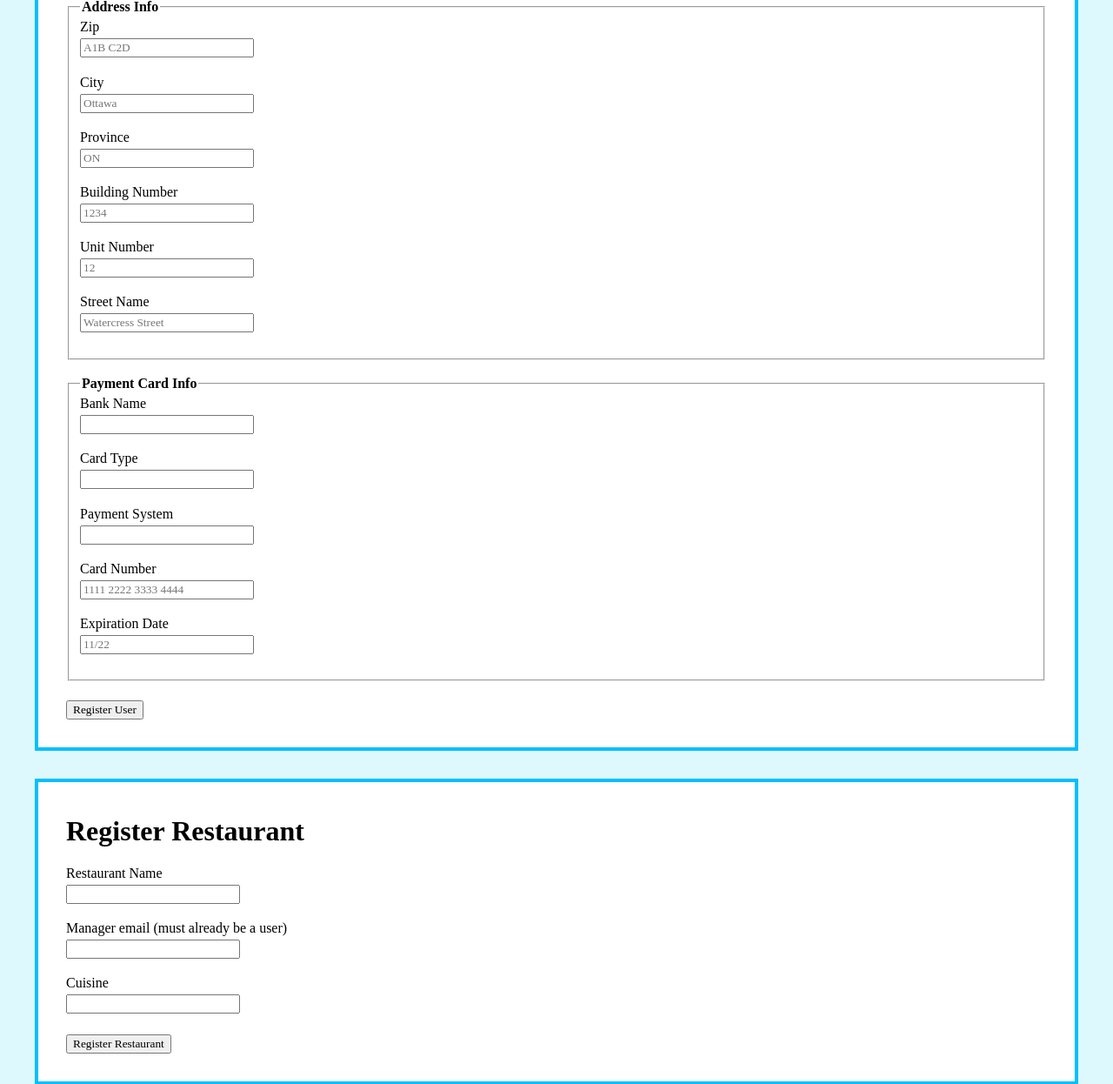
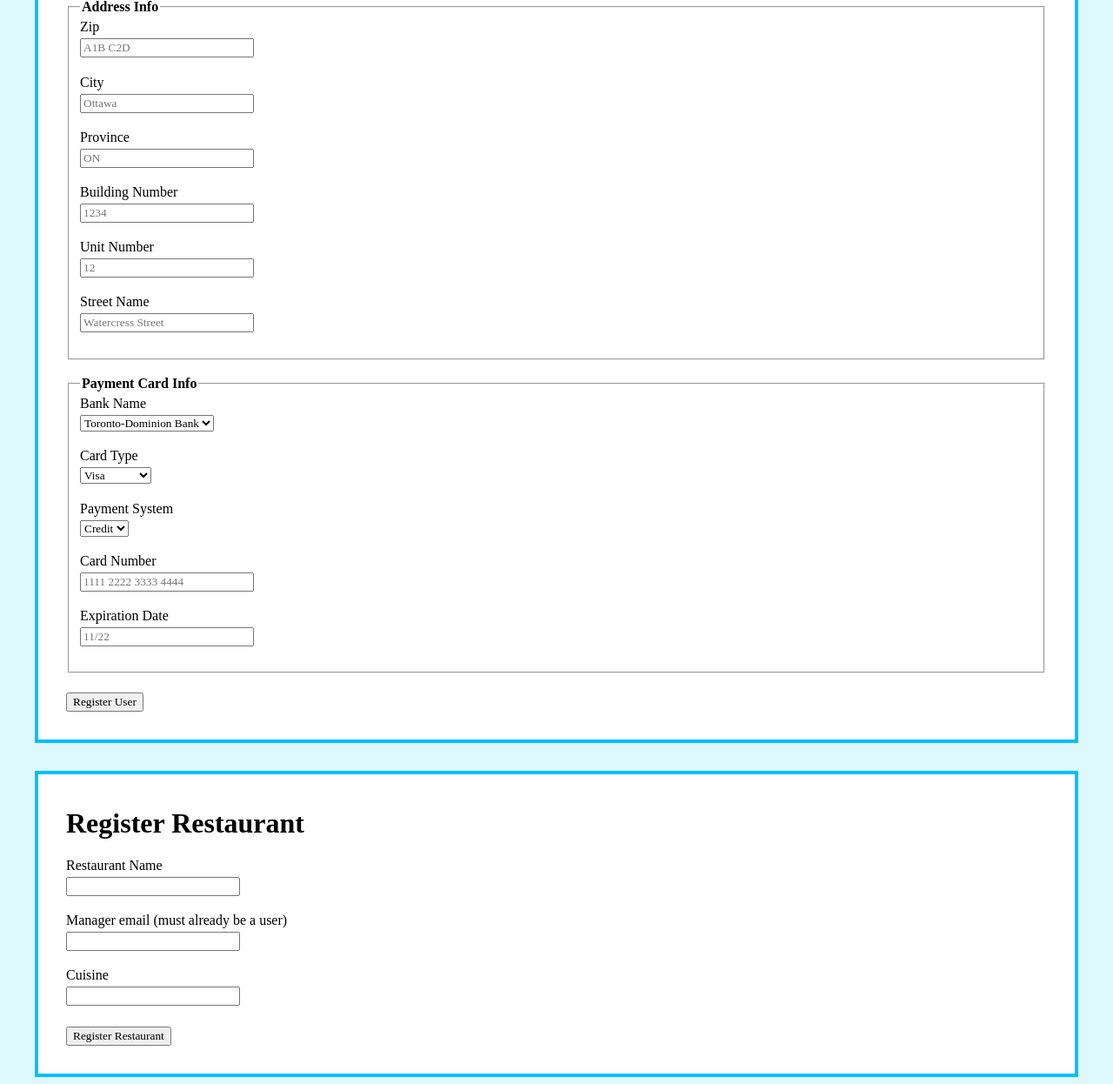
Before and after one commit to SpeedyFoods/database, a Flask app: page / in a window 1280 px wide. Shown: the part 668-1914 px from the top of the page at 87% size. Run offline with Flask 2, Linux system fonts and the light colour scheme.

Commit message:
fixes related to form submission

```diff
--- a/app.py
+++ b/app.py
@@ -10,6 +10,8 @@ from utils.create_tables import create_tables
 from handlers import insert_restaurant_item, register_user, register_restaurant, place_order, rate_restaurant, view_orders, view_restaurant_items, view_restaurants, view_users
 from utils.insert_single_rows import insert_sample_rows
 
+from utils.fake_values import bank_names
+
 app = Flask(__name__)
 
 from db_client import db, cursor
@@ -18,8 +20,7 @@ from db_client import db, cursor
 def hello_world():
     return render_template(
             'home.html',
-            title="Home",
-            description="Order Now!"
+            bank_names=bank_names
         )
 
 
--- a/templates/home.html
+++ b/templates/home.html
@@ -1,6 +1,4 @@
 <!-- TODO:
-    - should payment_system and bank_name be enums
-        - standardized place for lists of names (used by random gen as well)
     - get card expiry date working: 11/22 -> SQL date
 -->
 <!DOCTYPE html>
@@ -25,7 +23,7 @@
             margin-bottom: 1.2rem;
         }
 
-        form input {
+        form input, form select {
             margin-top: 0.25rem;
             font-family: 'Times New Roman', Times, serif;
         }
@@ -110,13 +108,13 @@
                 <legend><strong>User type</strong></legend>
 
                 <label for="consumer">Consumer</label>
-                <input type="radio" id="consumer" name="user_type" value="0" checked><br>
+                <input type="radio" id="consumer" name="type" value="0" checked><br>
 
                 <label for="restaurant_manager">Restaurant Manager</label>
-                <input type="radio" id="restaurant_manager" name="user_type" value="1"><br>
+                <input type="radio" id="restaurant_manager" name="type" value="1"><br>
 
                 <label for="speeder">Speeder</label>
-                <input type="radio" id="speeder" name="user_type" value="2"><br>
+                <input type="radio" id="speeder" name="type" value="2"><br>
             </fieldset>
             <br>
             <fieldset>
@@ -152,15 +150,27 @@
                 <legend><strong>Payment Card Info</strong></legend>
                 <div>
                     <label for="bank_name">Bank Name</label><br>
-                    <input type="text" id="bank_name" name="bank_name" required>
+                    <select name="bank_name" id="bank_name">
+                        {% for bank in bank_names %}
+                            <option value="{{ bank }}">{{ bank }}</option>
+                        {% endfor %}
+                    </select>
+
+                    <!-- <input type="" id="bank_name" name="bank_name" required> -->
                 </div>
                 <div>
                     <label for="card_type">Card Type</label><br>
-                    <input type="text" id="card_type" name="card_type" required>
+                    <select name="card_type" id="card_type">
+                        <option value="visa">Visa</option>
+                        <option value="mastercard">Mastercard</option>
+                    </select>
                 </div>
                 <div>
                     <label for="payment_system">Payment System</label><br>
-                    <input type="text" id="payment_system" name="payment_system" required>
+                    <select name="payment_system" id="payment_system">
+                        <option value="credit">Credit</option>
+                        <option value="debit">Debit</option>
+                    </select>
                 </div>
                 <div>
                     <!-- https://stackoverflow.com/questions/48534229/what-is-the-correct-input-type-for-credit-card-numbers -->
--- a/utils/fake_values.py
+++ b/utils/fake_values.py
@@ -88,14 +88,14 @@ fake_emails = [
 ]
 
 bank_names = [
-    "Toronto-Dominion Bank.",
-    "Royal Bank of Canada.",
-    "Bank of Nova Scotia.",
-    "Bank of Montreal.",
-    "CIBC.",
-    "Desjardins Group.",
-    "National Bank.",
-    "HSBC Bank.",
+    "Toronto-Dominion Bank",
+    "Royal Bank of Canada",
+    "Bank of Nova Scotia",
+    "Bank of Montreal",
+    "CIBC",
+    "Desjardins Group",
+    "National Bank",
+    "HSBC",
 ]
 
 email_providers = [
--- a/utils/helper.py
+++ b/utils/helper.py
@@ -41,7 +41,7 @@ def get_random_restaurant_from_db():
 
 
 def split_card_number(card_number):
-    return [card_number[0:5], card_number[5:]]
+    return [card_number[:6], card_number[6:]]
 
 def get_user_id_by_email(email):
     cursor.execute(f"SELECT user_id FROM User WHERE email = '{email}'")
```
Also changed, not shown: handlers.py (+13 -9 lines).
